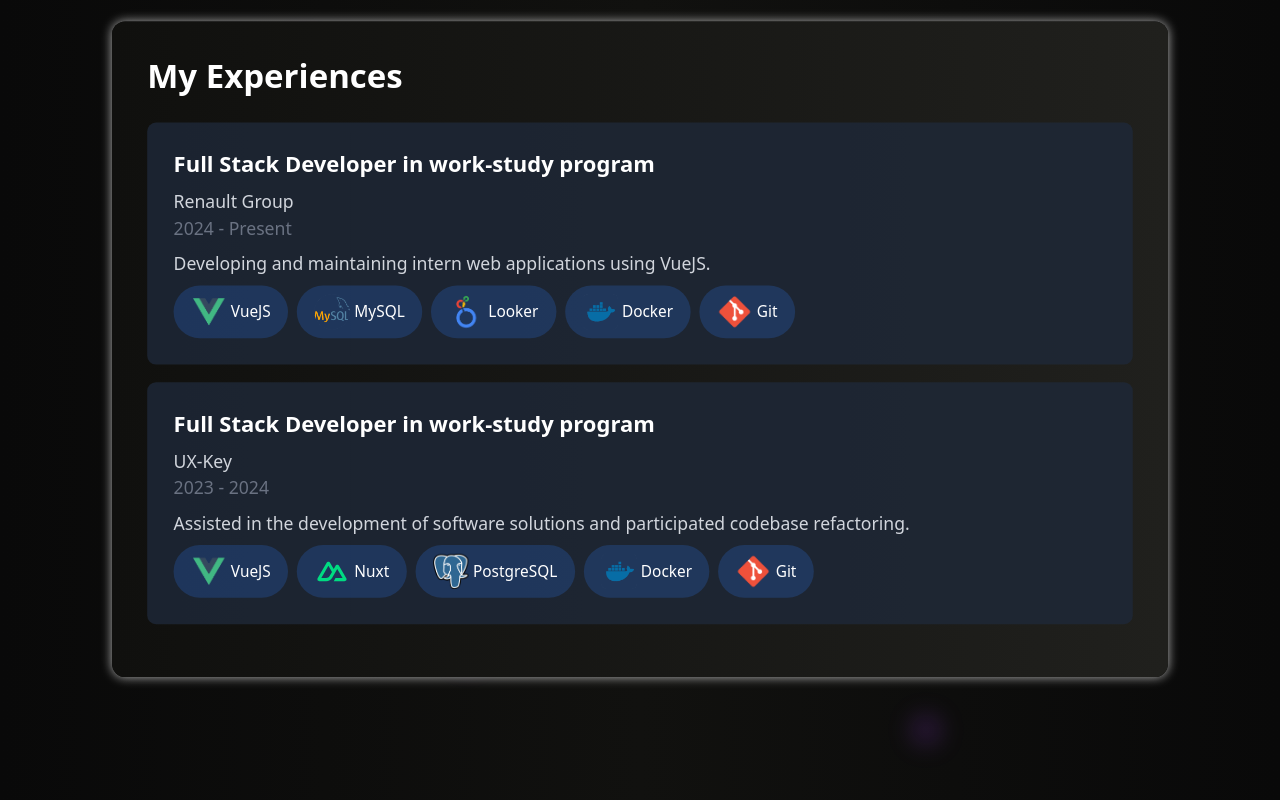
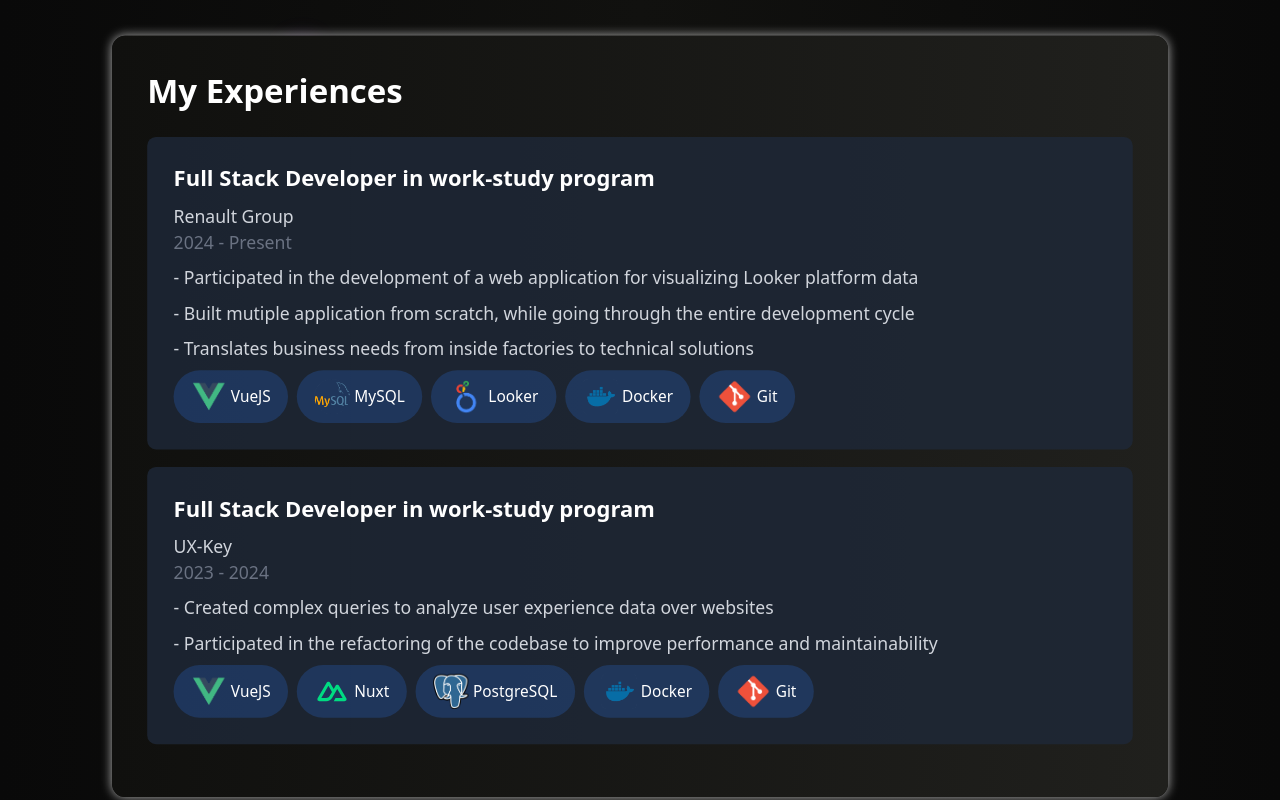
Before and after one commit to Mirecos/Portfolio, a React (Vite) app: page / in a window 1280 px wide. Shown: the part 1620-2420 px from the top of the page. Built offline with nearby package versions, Linux system fonts and the light colour scheme.

Commit message:
Update experiences infos

```diff
--- a/src/App.tsx
+++ b/src/App.tsx
@@ -217,7 +217,11 @@
                     <h3 className="text-white text-xl font-semibold mb-2">{experience.title}</h3>
                     <p className="text-gray-300">{experience.company}</p>
                     <p className="text-gray-500">{experience.date}</p>
-                    <p className="text-gray-300 mt-2">{experience.description}</p>
+                    {
+                      experience.tasks.map((task, index) => (
+                        <p className="text-gray-300 mt-2">{task}</p>
+                      ))
+                    }
                     <div className="flex flex-wrap gap-2 mt-2">
                       {experience.skills.map((skill, index) => (
                         <span key={index} className="bg-blue-500/20 text-white text-sm md:text-md px-4 py-2 rounded-full flex items-center gap-1">
--- a/src/data/Experiences.ts
+++ b/src/data/Experiences.ts
@@ -12,6 +12,11 @@
         company: "Renault Group",
         date: "2024 - Present",
         description: "Developing and maintaining intern web applications using VueJS.",
+        tasks: [
+            "- Participated in the development of a web application for visualizing Looker platform data",
+            "- Built mutiple application from scratch, while going through the entire development cycle",
+            "- Translates business needs from inside factories to technical solutions",
+        ],
         skills: [
             {name: 'VueJS', icon: VUEJS},
             {name: 'MySQL', icon: MYSQL},
@@ -25,6 +30,10 @@
         company: "UX-Key",
         date: "2023 - 2024",
         description: "Assisted in the development of software solutions and participated codebase refactoring.",
+        tasks: [
+            "- Created complex queries to analyze user experience data over websites",
+            "- Participated in the refactoring of the codebase to improve performance and maintainability",
+        ],
         skills: [
             {name: 'VueJS', icon: VUEJS},
             {name: 'Nuxt', icon: NUXT},
```
